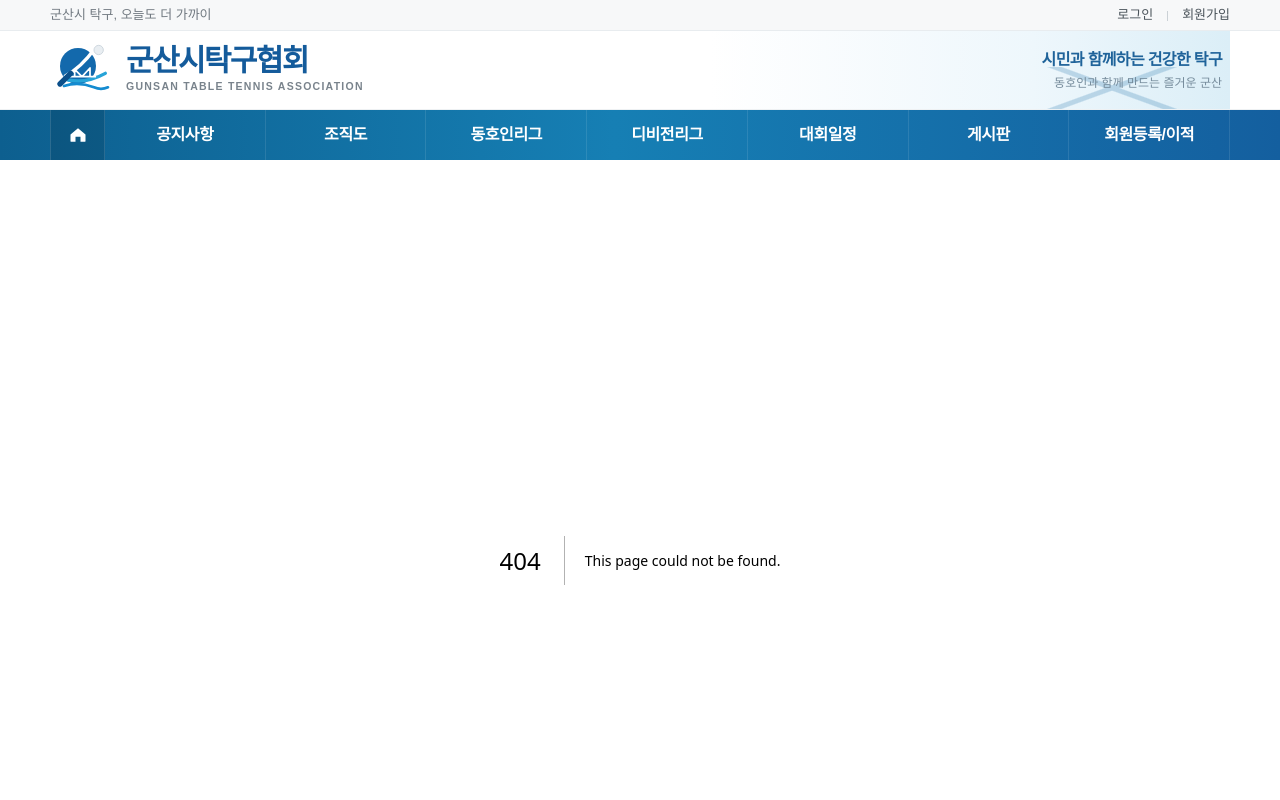
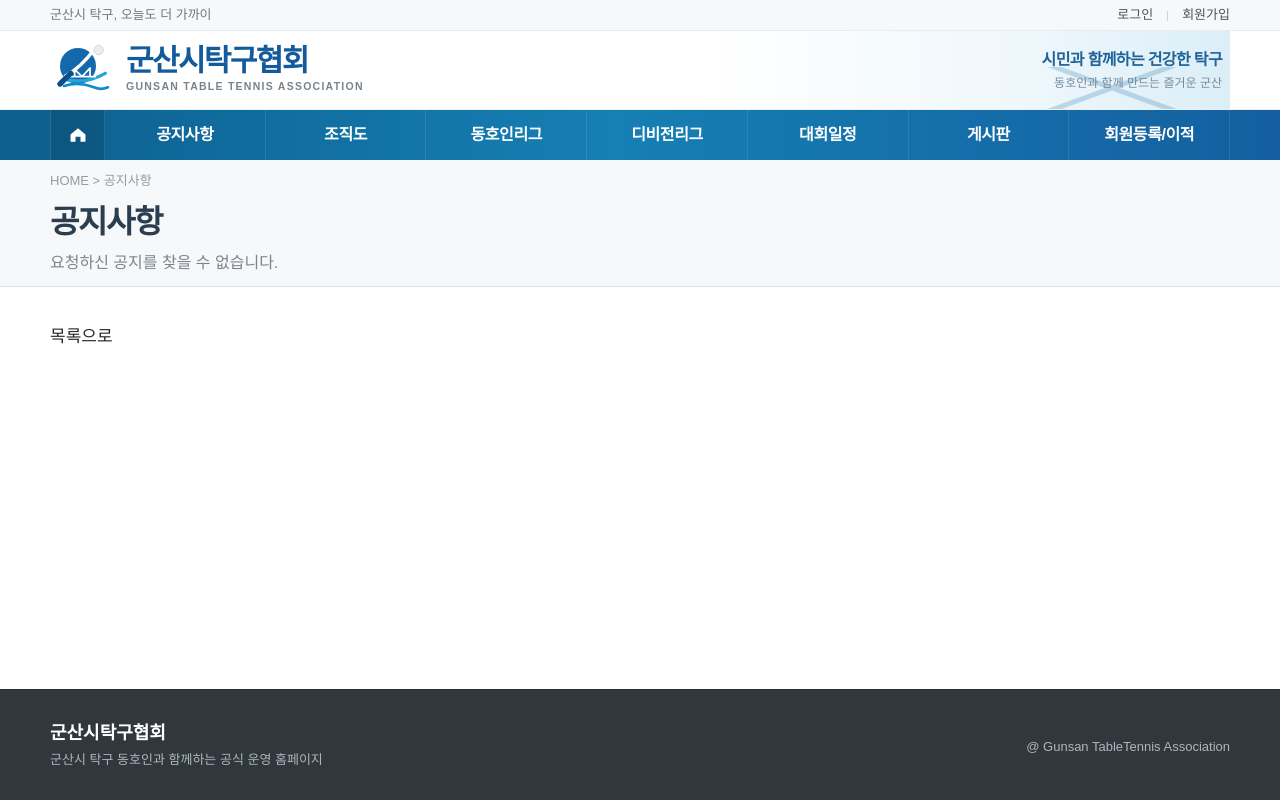
Before and after one commit to Aprasaks/gunsan-table-tennis-association, a Next.js app: page /notice/1 in a window 1280 px wide. Before the commit this address had no page. Shown: the top 800 px of the page. Built offline with nearby package versions, Linux system fonts and the light colour scheme.

Commit message:
공지사항 상세 화면 추가

```diff
--- /dev/null
+++ b/src/app/notice/[id]/page.tsx
@@ -0,0 +1,53 @@
+'use client';
+
+import Link from 'next/link';
+import { useParams } from 'next/navigation';
+import { notices } from '../data';
+
+export default function NoticeDetailPage(){
+  const params = useParams<{ id: string }>();
+  const notice = notices.find((item) => item.id === params.id);
+
+  if (!notice) {
+    return <>
+      <section className="subHero">
+        <div className="siteShell subHeroInner">
+          <span className="crumb">HOME &gt; 공지사항</span>
+          <h1>공지사항</h1>
+          <p>요청하신 공지를 찾을 수 없습니다.</p>
+        </div>
+      </section>
+      <div className="siteShell pageContent noticeDetailWrap">
+        <Link href="/notice" className="noticeListButton">목록으로</Link>
+      </div>
+    </>;
+  }
+
+  return <>
+    <section className="subHero">
+      <div className="siteShell subHeroInner">
+        <span className="crumb">HOME &gt; 공지사항 &gt; 상세</span>
+        <h1>공지사항</h1>
+        <p>군산시탁구협회의 주요 공지와 안내를 확인합니다.</p>
+      </div>
+    </section>
+
+    <div className="siteShell pageContent noticeDetailWrap">
+      <article className="noticeDetail">
+        <header className="noticeDetailHeader">
+          <h2>{notice.title}</h2>
+          <div className="noticeDetailMeta">
+            <span>등록일</span>
+            <time>{notice.date}</time>
+          </div>
+        </header>
+        <div className="noticeDetailBody">
+          {notice.content.map((paragraph) => <p key={paragraph}>{paragraph}</p>)}
+        </div>
+      </article>
+      <div className="noticeDetailActions">
+        <Link href="/notice" className="noticeListButton">목록으로</Link>
+      </div>
+    </div>
+  </>;
+}
```
